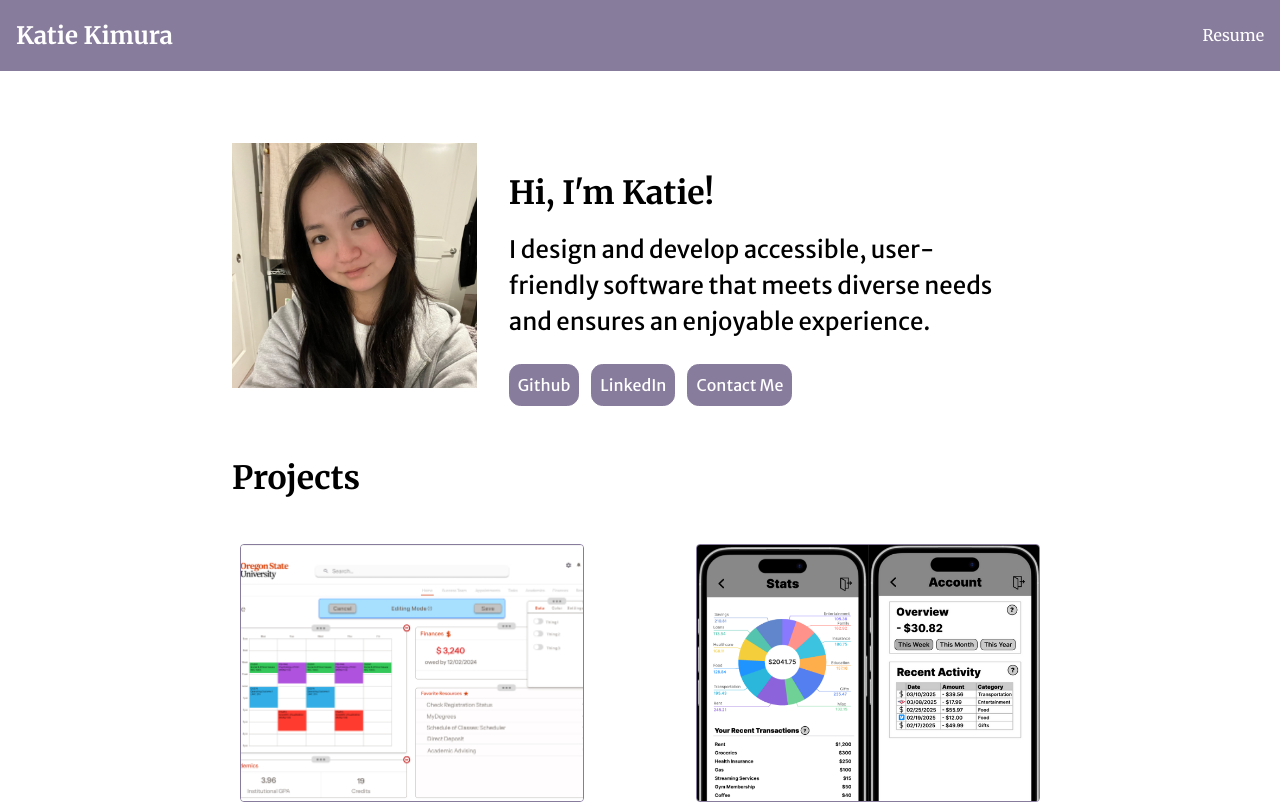
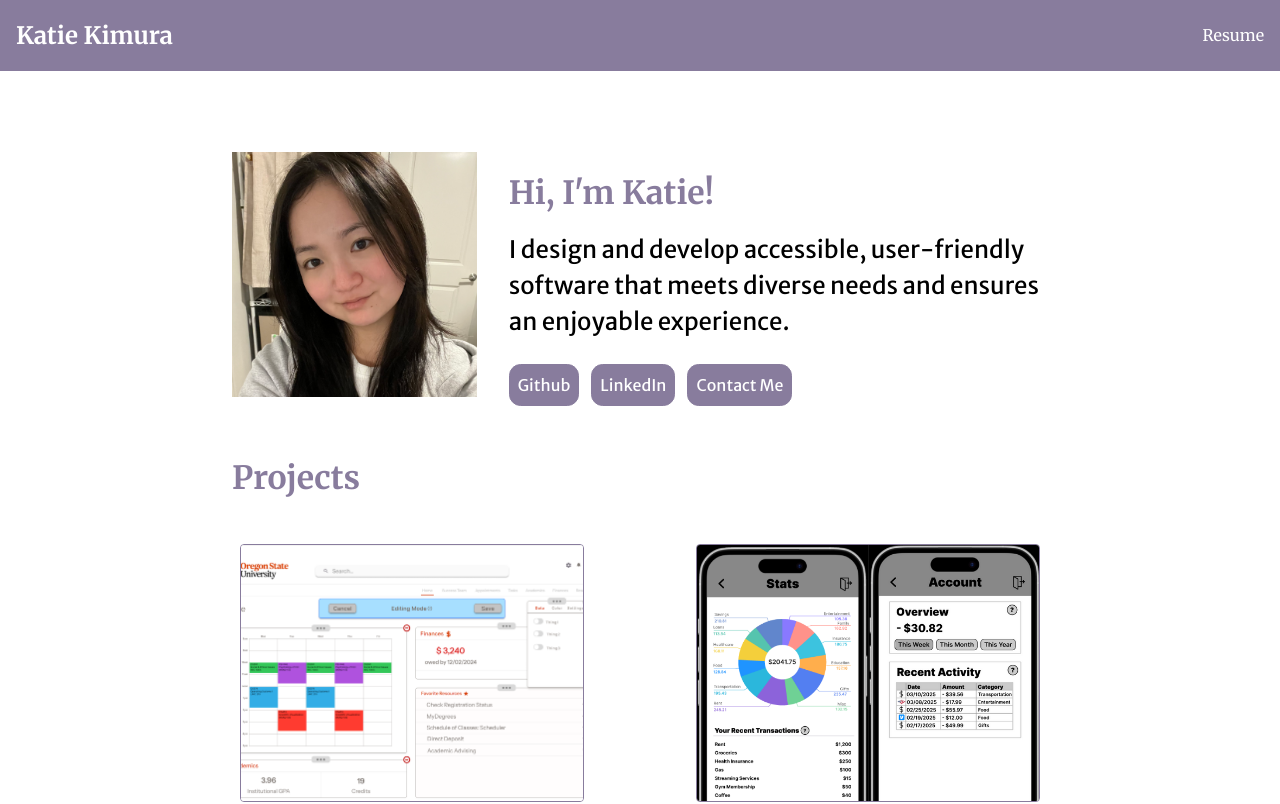
Before and after one commit to ktkimura/ktkimura.github.io, a React (Create React App) app in the folder portfolio-website/: page / in a window 1280 px wide. Shown: the top 804 px of the page. Built offline with nearby package versions, Linux system fonts and the light colour scheme.

Commit message:
small UI updates

```diff
--- a/portfolio-website/public/index.html
+++ b/portfolio-website/public/index.html
@@ -28,7 +28,7 @@
       work correctly both with client-side routing and a non-root public URL.
       Learn how to configure a non-root public URL by running `npm run build`.
     -->
-    <title>Katie's Portfolio</title>
+    <title>Katie Kimura's Portfolio</title>
   </head>
   <body>
     <noscript>You need to enable JavaScript to run this app.</noscript>
--- a/portfolio-website/src/App.css
+++ b/portfolio-website/src/App.css
@@ -36,6 +36,7 @@ hr {
 .content-area h3,
 .content-area h4 {
   font-family: "Merriweather", serif;
+  color: var(--darkPurple);
 }
 
 .content-area h1 {
@@ -105,7 +106,6 @@ footer {
 .projectImages {
   display: flex;
   flex-flow: row wrap;
-  justify-content: space-between;
   align-items: flex-start;
   justify-content: space-between;
   margin: 2em 0em;
@@ -181,8 +181,8 @@ mark.stat {
   max-width: 10%;
 }
 
-.profileImage{
-  aspect-ratio: 1 / 1 ;
+.profileImage {
+  aspect-ratio: 1 / 1;
   object-fit: cover;
   object-position: 50% 10%;
   max-width: 30%;
@@ -191,13 +191,13 @@ mark.stat {
 .homeProfile {
   display: flex;
   flex-flow: row wrap;
-  align-items: flex-start;
+  align-items: center;
   column-gap: 2em;
   margin: 3em 0em;
 }
 
 .homeIntro {
-  max-width: 60%;
+  max-width: 65%;
   display: flex;
   flex-flow: column;
 }
@@ -220,7 +220,7 @@ mark.stat {
   color: #61dafb;
 }
 
-@media (max-width: 550px) {
+@media (max-width: 600px) {
   .content-area {
     max-width: 100%;
   }
@@ -265,4 +265,7 @@ mark.stat {
   .projectTitle {
     max-width: 28em;
   }
+  .columnDiv {
+    max-width: 40%;
+  }
 }
--- a/portfolio-website/src/pages/projects/BeaverHubPage.js
+++ b/portfolio-website/src/pages/projects/BeaverHubPage.js
@@ -6,7 +6,7 @@ const BeaverHubPage = () => {
       <section>
         <h1>Beaverhub Redesign</h1>
         <p>
-          PSY 446 Term Project &nbsp;&nbsp;●&nbsp;&nbsp; October - December 2024
+          PSY 446 Term Project &nbsp;&nbsp;●&nbsp;&nbsp; October-December 2024
         </p>
       </section>
       <section>
@@ -16,6 +16,7 @@ const BeaverHubPage = () => {
             alt="Current Beaverhub Home Page UI"
             className="overviewImage"
           ></img>
+
           <img
             src={require("../../images/beaverhub/bh-new-home.png")}
             alt="Redesigned Beaverhub Home Page UI"
@@ -69,7 +70,7 @@ const BeaverHubPage = () => {
                 schedule) by <mark class="stat">61%</mark>
               </li>
               <li>
-                Reduced cognitive load by <mark class="stat">87.5%</mark> when
+                Reduced users' cognitive load by <mark class="stat">87.5%</mark> when
                 reading schedule information
               </li>
             </ul>
```
Also changed, not shown: portfolio-website/src/images/katieKimuraHeadshot2025.jpg.
